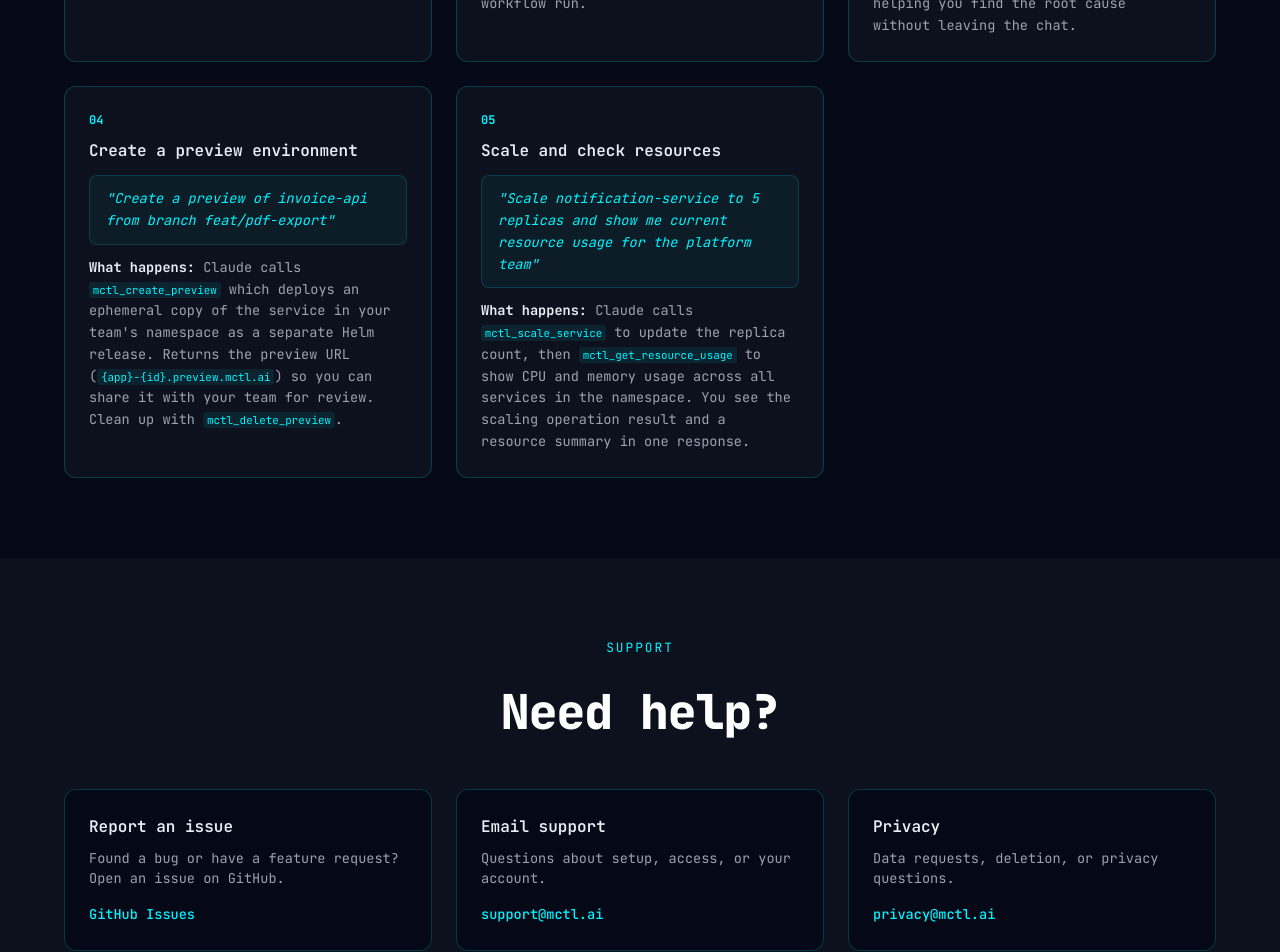
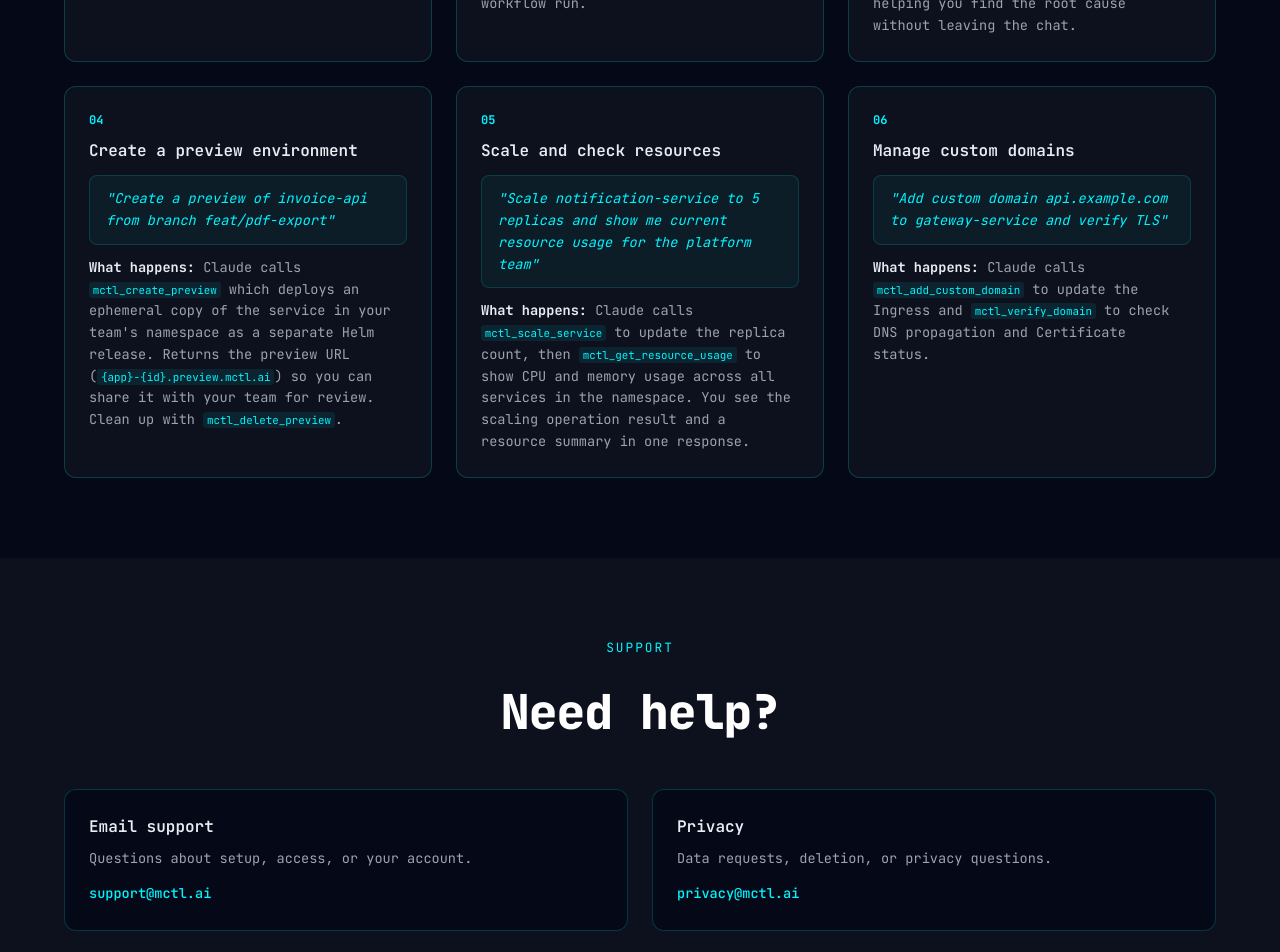
Before and after one commit to mctlhq/mctl-web, a Nuxt app: page /mcp in a window 1280 px wide. Shown: the part 6000-6952 px from the top of the page. Built offline with nearby package versions, Linux system fonts and the light colour scheme.

Commit message:
style: fix layout issues on MCP landing page

```diff
--- a/app/pages/mcp/index.vue
+++ b/app/pages/mcp/index.vue
@@ -724,6 +724,15 @@ onMounted(() => {
             You see the scaling operation result and a resource summary in one response.
           </div>
         </div>
+        <div class="example-card">
+          <div class="example-number">06</div>
+          <h3>Manage custom domains</h3>
+          <div class="example-prompt">"Add custom domain api.example.com to gateway-service and verify TLS"</div>
+          <div class="example-result">
+            <strong>What happens:</strong> Claude calls <code>mctl_add_custom_domain</code> to update the Ingress and
+            <code>mctl_verify_domain</code> to check DNS propagation and Certificate status.
+          </div>
+        </div>
       </div>
     </div>
   </section>
@@ -734,11 +743,6 @@ onMounted(() => {
       <p class="section-tag">Support</p>
       <h2 class="section-title">Need help?</h2>
       <div class="support-grid">
-        <div class="support-card">
-          <h3>Report an issue</h3>
-          <p>Found a bug or have a feature request? Open an issue on GitHub.</p>
-          <a href="https://github.com/mctlhq/mctl-api/issues" target="_blank" rel="noopener">GitHub Issues</a>
-        </div>
         <div class="support-card">
           <h3>Email support</h3>
           <p>Questions about setup, access, or your account.</p>
```
